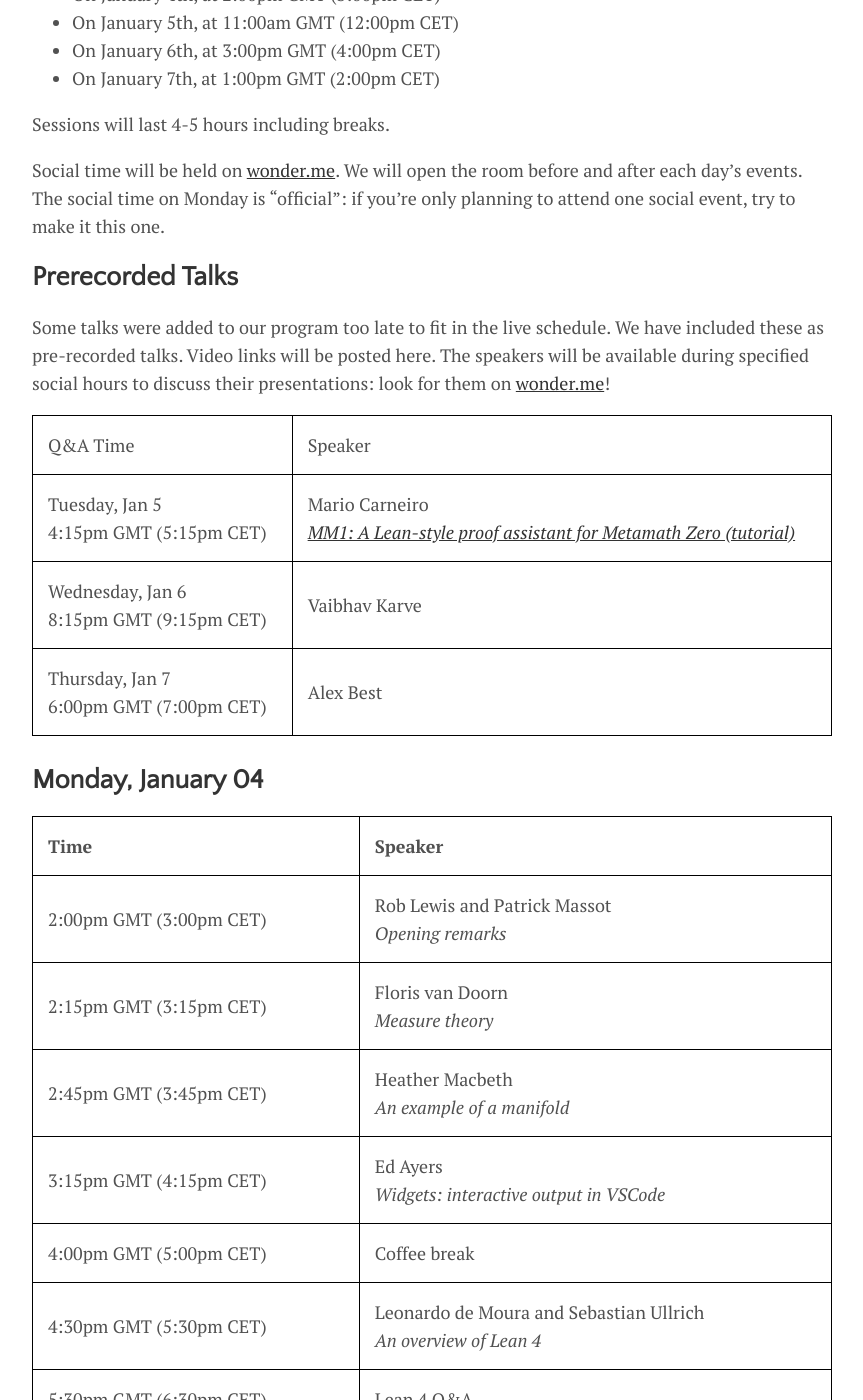
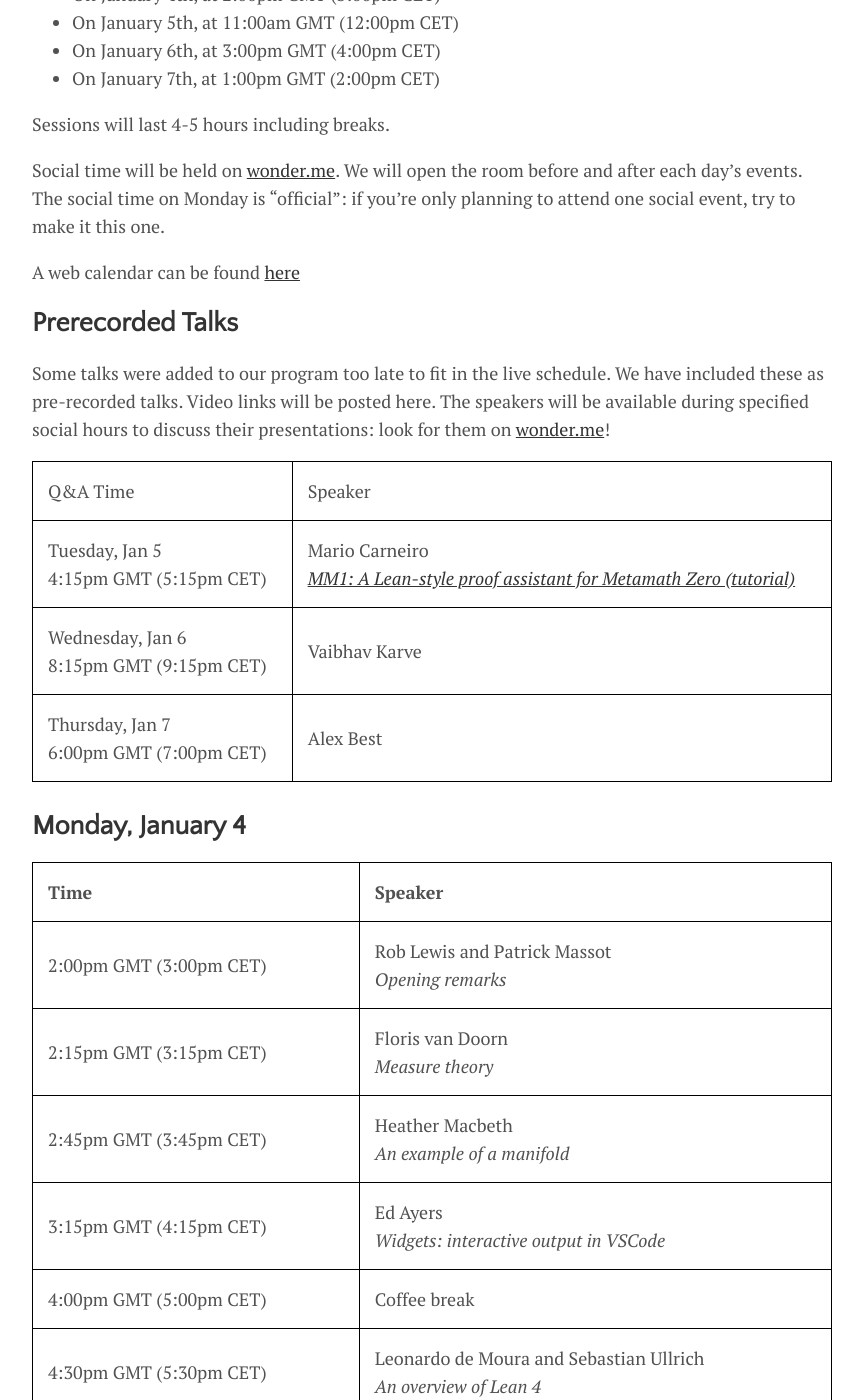
Before and after one commit to leanprover-community/lt2021, a Jekyll site: the page built from schedule.md, in a window 1280 px wide and 1400 px high, scrolled down 310 px. Shown: the whole window, without its empty margins (208-1071 px from the left). Built offline with Jekyll 4.4.1, drawn with Linux system fonts in a browser that asks for light colours; some of the changed text lies outside the part shown.

Commit message:
Update schedule.md

```diff
--- a/schedule.md
+++ b/schedule.md
@@ -22,6 +22,8 @@ We will open the room before and after each day's events.
 The social time on Monday is "official":
 if you're only planning to attend one social event, try to make it this one.
 
+A web calendar can be found [here](./calendar.ics)
+
 ## Prerecorded Talks
 
 Some talks were added to our program too late to fit in the live schedule.
@@ -34,7 +36,7 @@ look for them on [wonder.me](https://www.wonder.me/)!
 | Wednesday, Jan 6<br><time datetime="2021-01-04T21:15+01:00">9:15pm CET</time> | Vaibhav Karve |
 | Thursday, Jan 7<br><time datetime="2021-01-04T19:00+01:00">7:00pm CET</time> | Alex Best |
 
-{% assign talks_by_day = site.data.schedule | group_by_exp:"post", "post.date | date: '%A, %B %d'" %}
+{% assign talks_by_day = site.data.schedule | group_by_exp:"post", "post.date | date: '%A, %B %e'" %}
 {% for day in talks_by_day %}
 <h2>{{ day.name }}</h2>
 <table>
```
